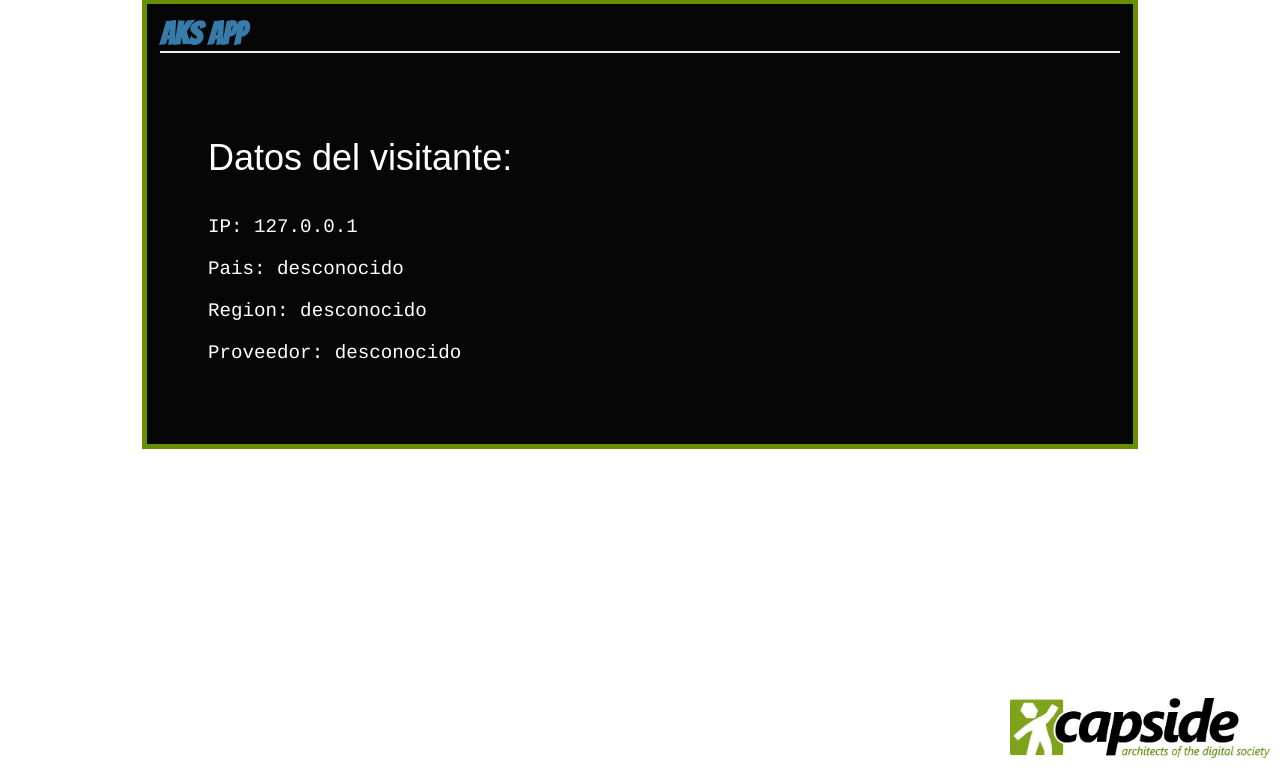
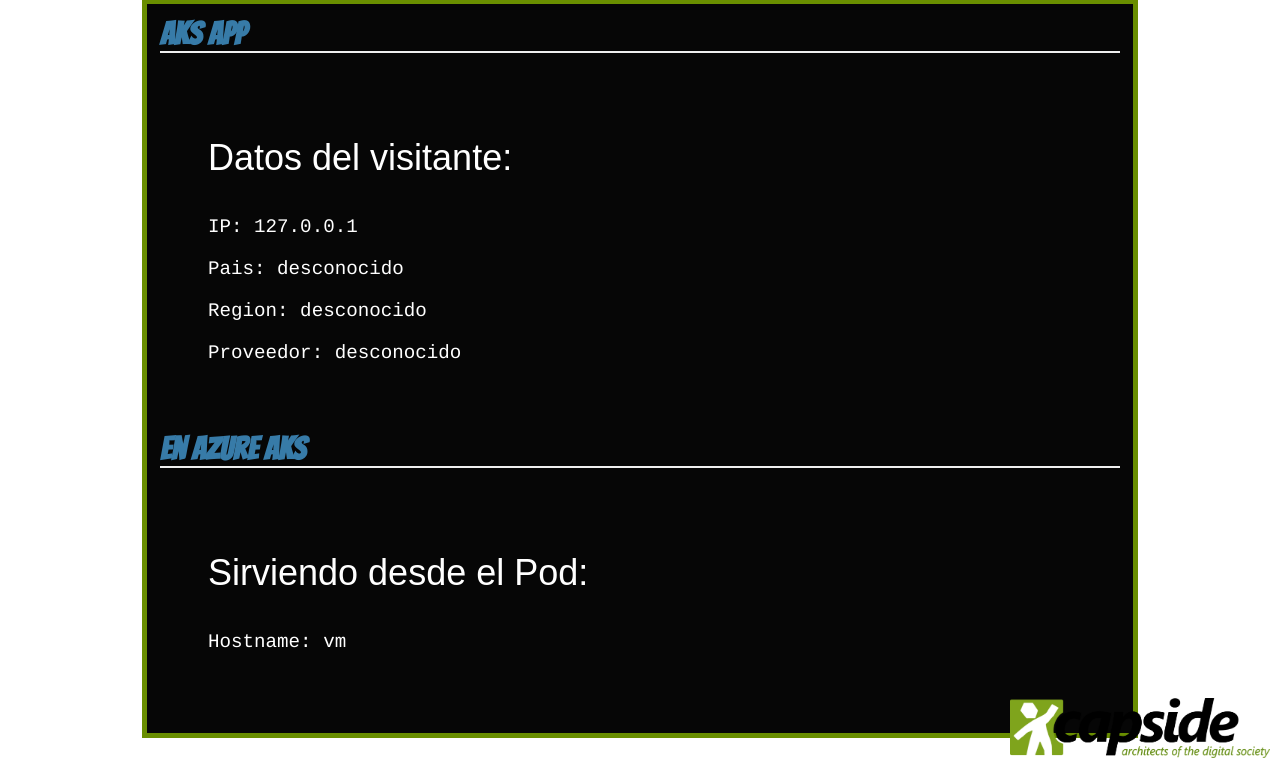
Before and after one commit to cowbotic/aks-demo, a Flask app: page / in a window 1280 px wide. Shown: the part 33-803 px from the top of the page. Run offline with Flask 2, Linux system fonts and the light colour scheme; a database or web service that is not in the repository returns one stand-in record (values such as "Sample title"); data that the repository does not hold is empty; some web fonts are replaced.

Commit message:
New styles

```diff
--- a/app.py
+++ b/app.py
@@ -17,7 +17,6 @@ app = Flask(__name__)
 @app.route('/')
 def hello():
   params={}
-  print ('--La direccion es --'+request.remote_addr)
   params['ip']=request.remote_addr
 
   datos_ip=requests.get('http://ip-api.com/json/'+params['ip'])
@@ -31,6 +30,7 @@ def hello():
     params['region']='desconocido'
     params['isp']='desconocido'
 
+  params['hostname']=socket.gethostname()
   return render_template('hello.html', params=params)
 
 @app.route("/maquina")
--- a/templates/hello.html
+++ b/templates/hello.html
@@ -7,4 +7,9 @@
             <p style="font-size: 80%"><font face="courier">Region: {{ params['region'] }}</font></p>
             <p style="font-size: 80%"><font face="courier">Proveedor: {{ params['isp'] }}</font></p>
         </div>
+        <h1>En Azure AKS</h1>
+        <div class="cajita">
+            <p style="font-size: 150%">Sirviendo desde el Pod:</p>
+            <p style="font-size: 80%"><font face="courier">Hostname: {{ params['hostname'] }}</font></p>
+        </div>
 {% endblock %}
```
Also changed, not shown: 1 other file.
